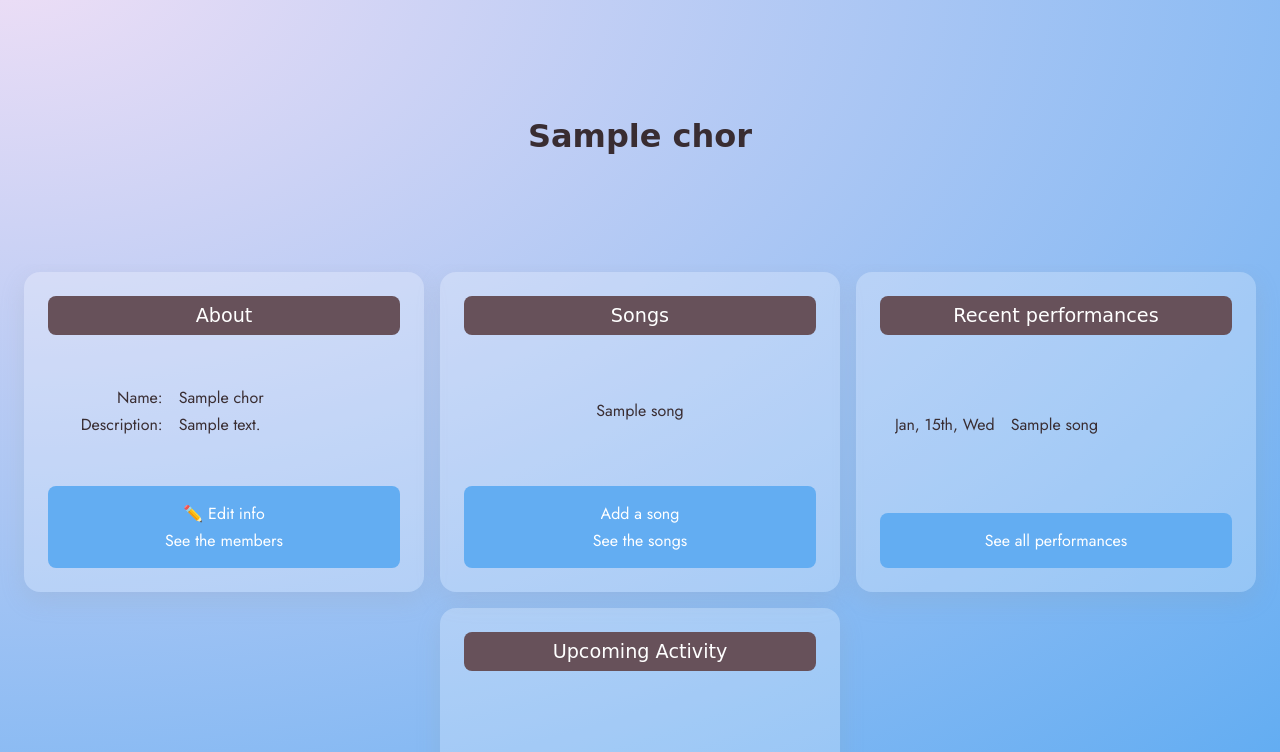
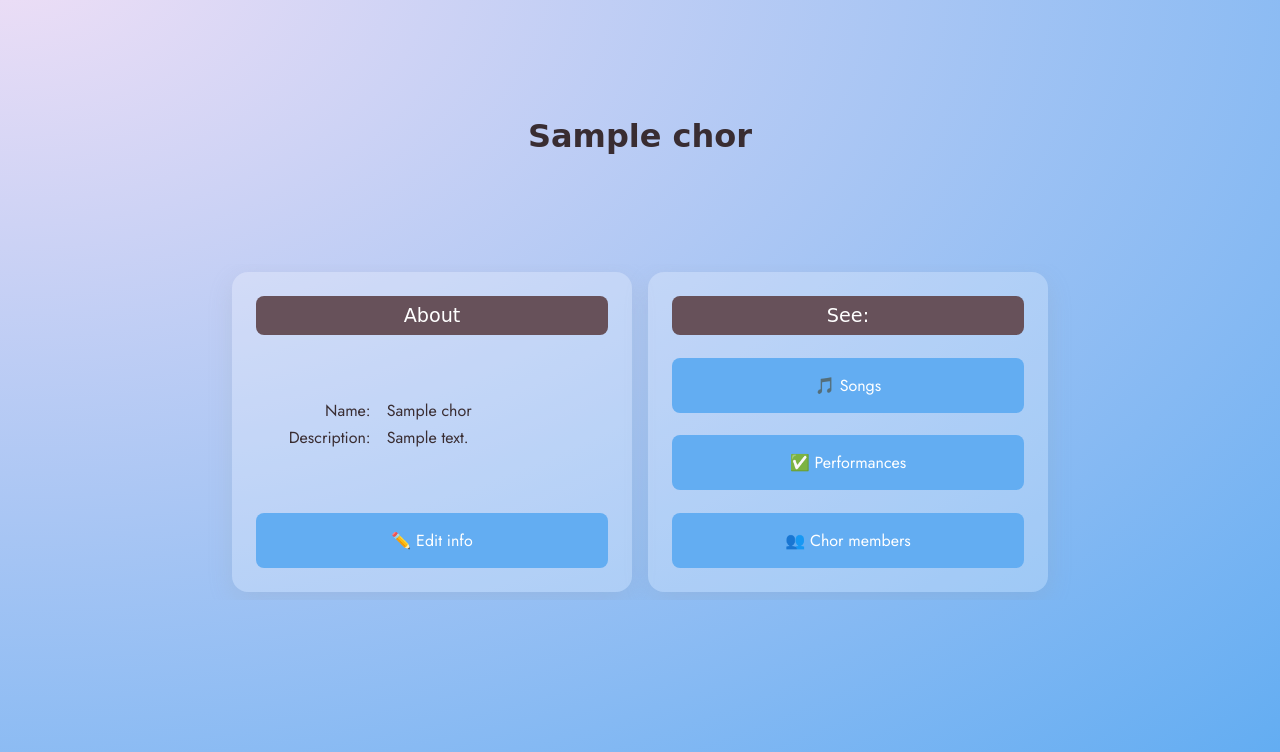
Before and after one commit to ChaPerx64/Chormeister, a Django app: a page that uses chor/templates/chor/chor-homepage.html in a window 1280 px wide. Shown: the part 48-800 px from the top of the page. Run offline with Django 4.2, Linux system fonts and the light colour scheme; a user stored in the database is signed in; tables that the repository leaves empty hold one stand-in row (values such as "Sample post"); some web fonts are replaced.

Commit message:
Chor creation without owner set issue resolved. Chor and User homepages' design simplified (one card vs multicard)

```diff
--- a/chor/models.py
+++ b/chor/models.py
@@ -1,4 +1,5 @@
 from django.db import models
+from django.core.exceptions import FieldError
 from django.contrib.auth.models import User
 from user.models import UserChorRole, UserRoleName
 
@@ -20,7 +21,7 @@ class Chor (models.Model):
         editable=False
     )
     created_by = models.CharField(
-        max_length=255,
+        max_length=320,
         editable=False,
     )
 
@@ -32,7 +33,10 @@ class Chor (models.Model):
 
     def save(self, *args, **kwargs):
         if not self.created_by:
-            self.created_by = str(self.owner)
+            if self.owner:
+                self.created_by = f'user.id: {self.owner.pk}, username: {self.owner.username}'
+            else:
+                raise FieldError('chor.owner field cannot be NULL during creation')
         super(Chor, self).save(*args, **kwargs)
 
     def make_admin(self, user: User):
--- a/chor/templates/chor/chor-homepage.html
+++ b/chor/templates/chor/chor-homepage.html
@@ -14,46 +14,27 @@
   <div class="area_actions">
     <div class="cardtable">
       <a href="{% url 'update-chor' chor.id %}">✏️ Edit info</a>
-      <p>See the members</p>
     </div>
   </div>
 </div>
 <div class="card">
-  <div class="cardtitle">Songs</div>
-  <div class="cardtable">
-    {% for song in songs %}
-    <a href="{% url 'song' song.id %}">{{song.name}}</a>
-    {% endfor %}
+  <div class="cardtitle">
+    See:
   </div>
   <div class="area_actions">
     <div class="cardtable">
-      <a href="{% url 'create-song' chor.id %}">Add a song</a>
-      <a href="{% url 'chor-songs' chor.id %}">See the songs</a>
+      <a href="{% url 'chor-songs' chor.id %}">🎵 Songs</a>
     </div>
-  </div>
-</div>
-<div class="card">
-  <div class="cardtitle">Recent performances</div>
-  <div class="cardtable2shifted">
-    {% for performance in performances %}
-    <div class="justr">{{performance.dtofperformance|date:'M, dS, D'}}</div>
-    <div class="justl">
-      <a href="{% url 'song' performance.song.pk %}"
-        >{{performance.song.name}}</a
-      >
-    </div>
-    {% endfor %}
   </div>
   <div class="area_actions">
     <div class="cardtable">
-      <a href="{% url 'chor-performances' chor.id %}">See all performances</a>
+      <a href="{% url 'chor-performances' chor.id %}">✅ Performances</a>
     </div>
   </div>
-</div>
-<div class="card">
-  <div class="cardtitle">Upcoming Activity</div>
-  <div class="cardtable">
-    <p>coming soon...</p>
+  <div class="area_actions">
+    <div class="cardtable">
+      <a href="">👥 Chor members</a>
+    </div>
   </div>
 </div>
 
--- a/chor/views.py
+++ b/chor/views.py
@@ -16,17 +16,8 @@ from .views_Song_CRUD import *
 @login_required(login_url='user-login')
 def chorhomepage(request: WSGIRequest, chor_id):
     chor = Chor.objects.get(id=chor_id)
-    songs = chor.song_set.all()\
-        .annotate(numperformances=Count('songperformance'))\
-        .order_by('-numperformances')[0:3]
-    performances = SongPerformance.objects\
-        .filter(song__chor=chor)[0:4]
-    members = list()
     context = {
-        'songs': songs,
         'chor': chor,
-        'members': members,
-        'performances': performances,
         'backlink': '/',
     }
     return render(request, 'chor/chor-homepage.html', context)
@@ -86,12 +77,13 @@ def chorPerformances(request: WSGIRequest, chor_id):
     chor = Chor.objects.get(id=chor_id)
     performances = SongPerformance.objects.filter(song__chor=chor)
     out_list = list()
-    prev_month = performances[0].dtofperformance.month
-    for perf in performances:
-        if prev_month != perf.dtofperformance.month:
-            out_list.append('')
-        out_list.append(perf)
-        prev_month = perf.dtofperformance.month
+    if len(performances):
+        prev_month = performances[0].dtofperformance.month
+        for perf in performances:
+            if prev_month != perf.dtofperformance.month:
+                out_list.append('')
+            out_list.append(perf)
+            prev_month = perf.dtofperformance.month
     context = {
         'chor': chor,
         'performances': out_list,
--- a/chor/views_Chor_CRUD.py
+++ b/chor/views_Chor_CRUD.py
@@ -9,13 +9,15 @@ from django.shortcuts import render, redirect
 
 @login_required(login_url='user-login')
 def createChor(request: WSGIRequest):
+    user = User.objects.get(id=request.user.pk)
     form = ChorForm()
     if request.method == 'POST':
         form = ChorForm(request.POST)
         if form.is_valid():
             chor = form.save(commit=False)
+            chor.owner = user
             chor.save()
-            chor.make_admin(User.objects.get(id=request.user.pk))
+            chor.make_admin(user)
             return redirect('chor-homepage', chor.pk)
     context = {
         'form': form,
@@ -42,6 +44,7 @@ def updateChor(request: WSGIRequest, chor_id):
     return render(request, 'chor/chor-form.html', context)
 
 
+@login_required(login_url='user-login')
 def deleteChor(request: WSGIRequest, chor_id):
     chor = Chor.objects.get(id=chor_id)
     if request.method == "POST":
```
Also changed, not shown: chor/templates/chor/chor-performances.html (+16 -6 lines), chor/templates/chor/chor-songs.html (+5 -5 lines), user/templates/user/user-homepage.html (+43 -18 lines), chor/migrations/0005_alter_chor_created_by_alter_chor_owner.py (added).
